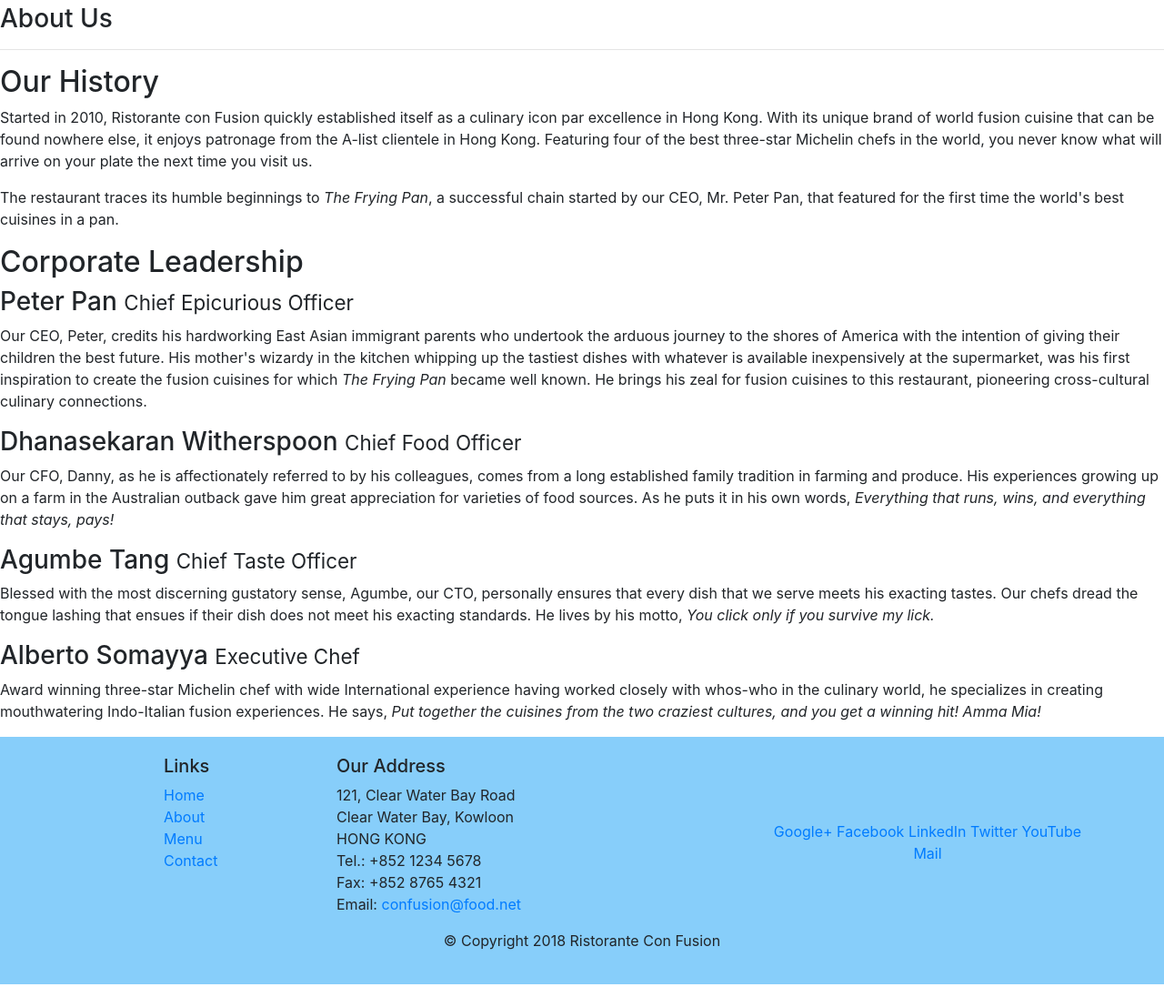
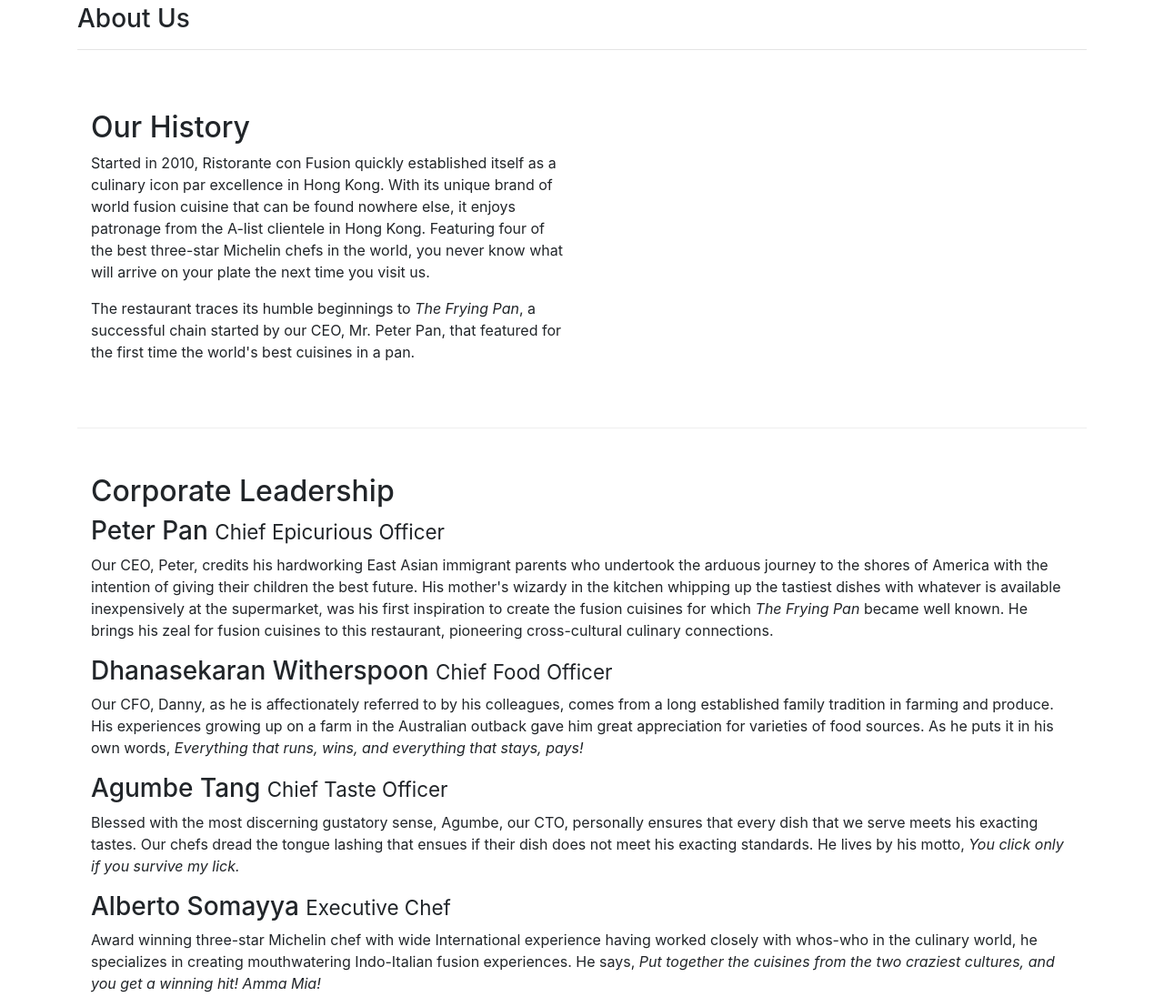
Before and after one commit to sasi7392/bootstarp4_learning, a website: page aboutus.html in a window 1280 px wide. Shown: the part 300-1396 px from the top of the page at 91% size. Drawn offline with nearby package versions, Linux system fonts and the light colour scheme.

Commit message:
Updated aboutus.htmk file

```diff
--- a/aboutus.html
+++ b/aboutus.html
@@ -27,16 +27,16 @@
         </div>
     </header>
 
-    <div>
-        <div>
-            <div>
+    <div class="container">
+        <div class="row">
+            <div class="col-12">
                <h3>About Us</h3>
                <hr>
             </div>
         </div>
 
-        <div>
-            <div>
+        <div class="row row-content">
+            <div class="col-12 col-sm-6">
                 <h2>Our History</h2>
                 <p>Started in 2010, Ristorante con Fusion quickly established itself as a culinary icon par excellence in Hong Kong. With its unique brand of world fusion cuisine that can be found nowhere else, it enjoys patronage from the A-list clientele in Hong Kong.  Featuring four of the best three-star Michelin chefs in the world, you never know what will arrive on your plate the next time you visit us.</p>
                 <p>The restaurant traces its humble beginnings to <em>The Frying Pan</em>, a successful chain started by our CEO, Mr. Peter Pan, that featured for the first time the world's best cuisines in a pan.</p>
@@ -46,17 +46,17 @@
         </div>
 
 
-        <div>
-            <div>
+        <div class="row row-content">
+            <div class="col-12">
                 <h2>Corporate Leadership</h2>
                 <h3>Peter Pan <small>Chief Epicurious Officer</small></h3>
-                <p>Our CEO, Peter, credits his hardworking East Asian immigrant parents who undertook the arduous journey to the shores of America with the intention of giving their children the best future. His mother's wizardy in the kitchen whipping up the tastiest dishes with whatever is available inexpensively at the supermarket, was his first inspiration to create the fusion cuisines for which <em>The Frying Pan</em> became well known. He brings his zeal for fusion cuisines to this restaurant, pioneering cross-cultural culinary connections.</p>
+                <p class="d-none d-sm-block">Our CEO, Peter, credits his hardworking East Asian immigrant parents who undertook the arduous journey to the shores of America with the intention of giving their children the best future. His mother's wizardy in the kitchen whipping up the tastiest dishes with whatever is available inexpensively at the supermarket, was his first inspiration to create the fusion cuisines for which <em>The Frying Pan</em> became well known. He brings his zeal for fusion cuisines to this restaurant, pioneering cross-cultural culinary connections.</p>
                 <h3>Dhanasekaran Witherspoon <small>Chief Food Officer</small></h3>
-                <p>Our CFO, Danny, as he is affectionately referred to by his colleagues, comes from a long established family tradition in farming and produce. His experiences growing up on a farm in the Australian outback gave him great appreciation for varieties of food sources. As he puts it in his own words, <em>Everything that runs, wins, and everything that stays, pays!</em></p>
+                <p class="d-none d-sm-block">Our CFO, Danny, as he is affectionately referred to by his colleagues, comes from a long established family tradition in farming and produce. His experiences growing up on a farm in the Australian outback gave him great appreciation for varieties of food sources. As he puts it in his own words, <em>Everything that runs, wins, and everything that stays, pays!</em></p>
                 <h3>Agumbe Tang <small>Chief Taste Officer</small></h3>
-                <p>Blessed with the most discerning gustatory sense, Agumbe, our CTO, personally ensures that every dish that we serve meets his exacting tastes. Our chefs dread the tongue lashing that ensues if their dish does not meet his exacting standards. He lives by his motto, <em>You click only if you survive my lick.</em></p>
+                <p class="d-none d-sm-block">Blessed with the most discerning gustatory sense, Agumbe, our CTO, personally ensures that every dish that we serve meets his exacting tastes. Our chefs dread the tongue lashing that ensues if their dish does not meet his exacting standards. He lives by his motto, <em>You click only if you survive my lick.</em></p>
                 <h3>Alberto Somayya <small>Executive Chef</small></h3>
-                <p>Award winning three-star Michelin chef with wide International experience having worked closely with whos-who in the culinary world, he specializes in creating mouthwatering Indo-Italian fusion experiences. He says, <em>Put together the cuisines from the two craziest cultures, and you get a winning hit! Amma Mia!</em></p>
+                <p class="d-none d-sm-block">Award winning three-star Michelin chef with wide International experience having worked closely with whos-who in the culinary world, he specializes in creating mouthwatering Indo-Italian fusion experiences. He says, <em>Put together the cuisines from the two craziest cultures, and you get a winning hit! Amma Mia!</em></p>
             </div>
        </div>
 
```
